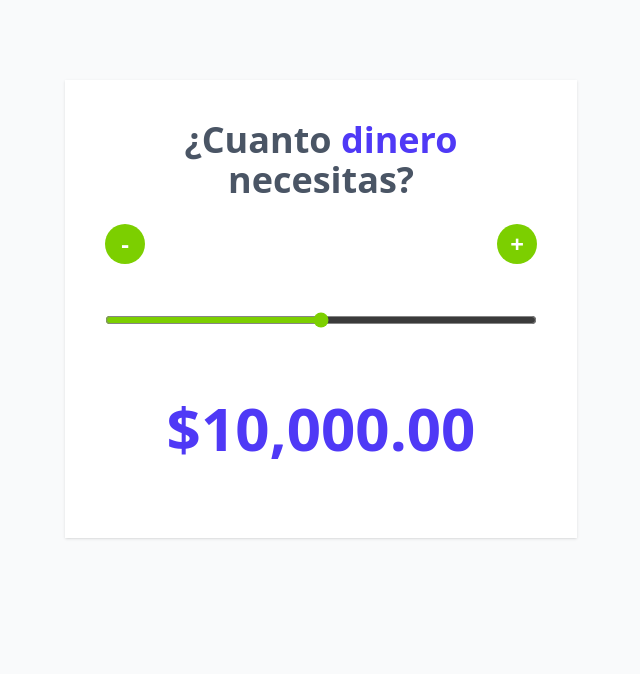
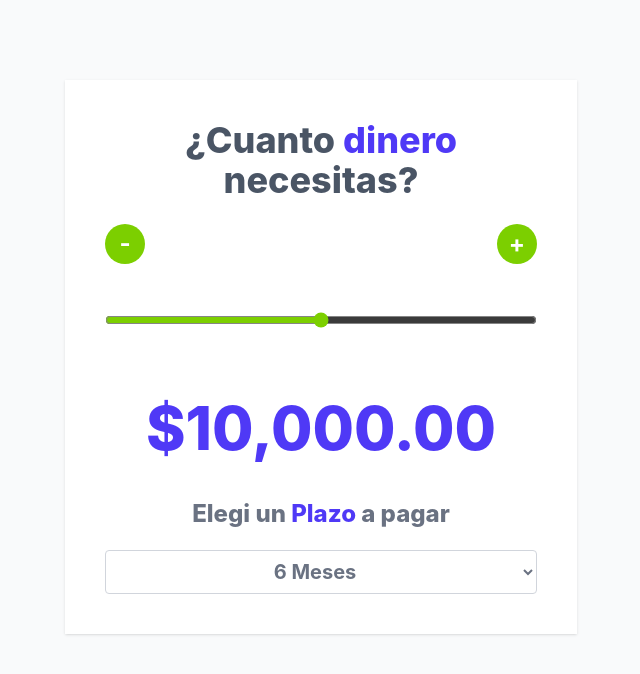
Before and after one commit to luks370/cotizador-prestamos-react, a React (Vite) app: page / in a window 1280 px wide. Shown: the top 674 px of the page, without its empty margins (319-959 px from the left). Built offline with nearby package versions, Linux system fonts and the light colour scheme.

Commit message:
agregamos un select. aprendimos que en onChange se puede pasar una funcion flecha. Y react agrega la propiedad Selected

```diff
--- a/package.json
+++ b/package.json
@@ -20,13 +20,10 @@
     "@types/react": "^19.1.2",
     "@types/react-dom": "^19.1.2",
     "@vitejs/plugin-react": "^4.4.1",
-    "autoprefixer": "^10.4.21",
     "eslint": "^9.25.0",
     "eslint-plugin-react-hooks": "^5.2.0",
     "eslint-plugin-react-refresh": "^0.4.19",
     "globals": "^16.0.0",
-    "postcss": "^8.5.4",
-    "tailwindcss": "^4.1.8",
     "vite": "^6.3.5"
   }
 }
--- a/src/App.jsx
+++ b/src/App.jsx
@@ -5,6 +5,7 @@
 
 function App() {
   const [cantidad, setCantidad] = useState(10000); // hacemos destructuring de useState porque devuleve un arreglo
+  const [meses, setMeses] = useState(6); //le agrega selected react
 
   const MIN = 0;
   const MAX = 20000;
@@ -58,6 +59,20 @@
         {formatearDinero(cantidad)}
       </p>
 
+      <h2 className="text-2xl font-extrabold text-gray-500 text-center">
+        Elegi un <span className="text-indigo-600">Plazo</span> a pagar
+      </h2>
+
+      <select
+        className="mt-5 w-full p-2 bg-white border border-gray-300 rounded text-center text-xl font-bold text-gray-500"
+        value={meses}
+        onChange={ e => setMeses(parseInt(e.target.value))}
+      >
+        <option value="6">6 Meses</option> //le agrega propiedad selected
+        <option value="12">12 Meses</option>
+        <option value="24">24 Meses</option>
+      </select>
+
     </div>
   )
 }
```
Also changed, not shown: 1 other file (tests, documents, lock files or other folders).
